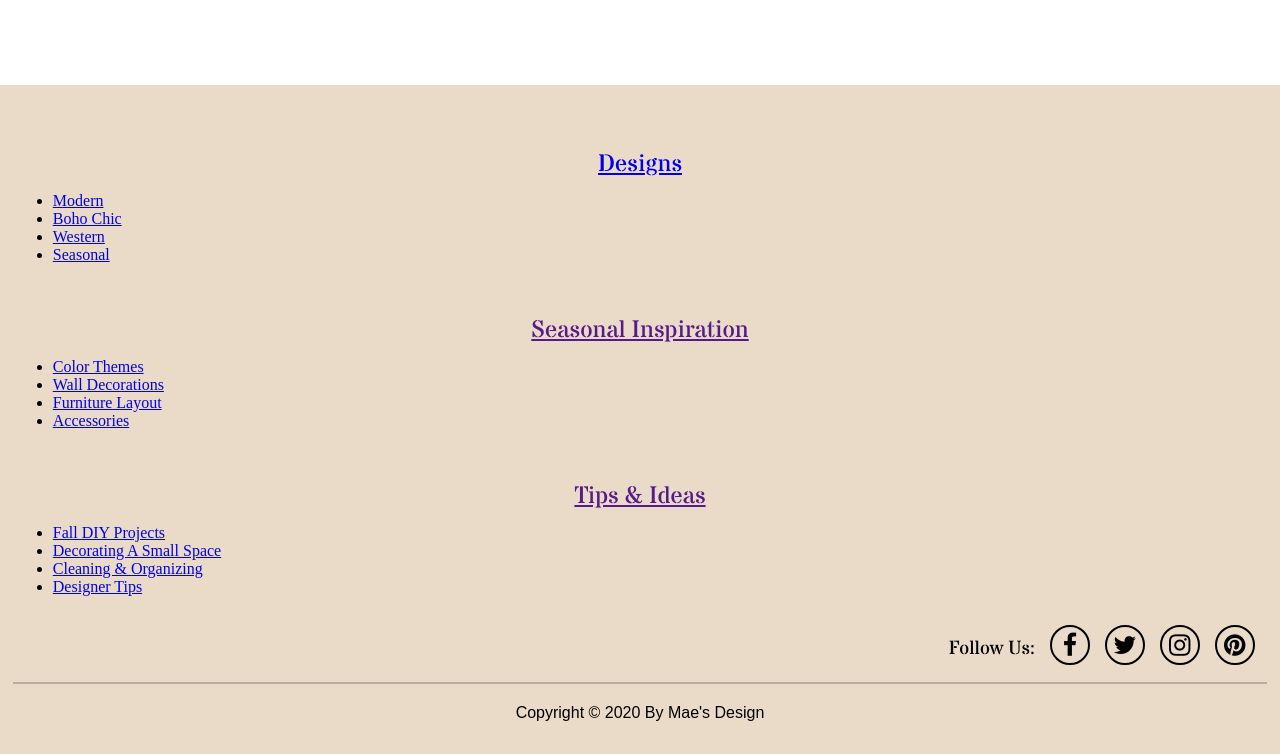
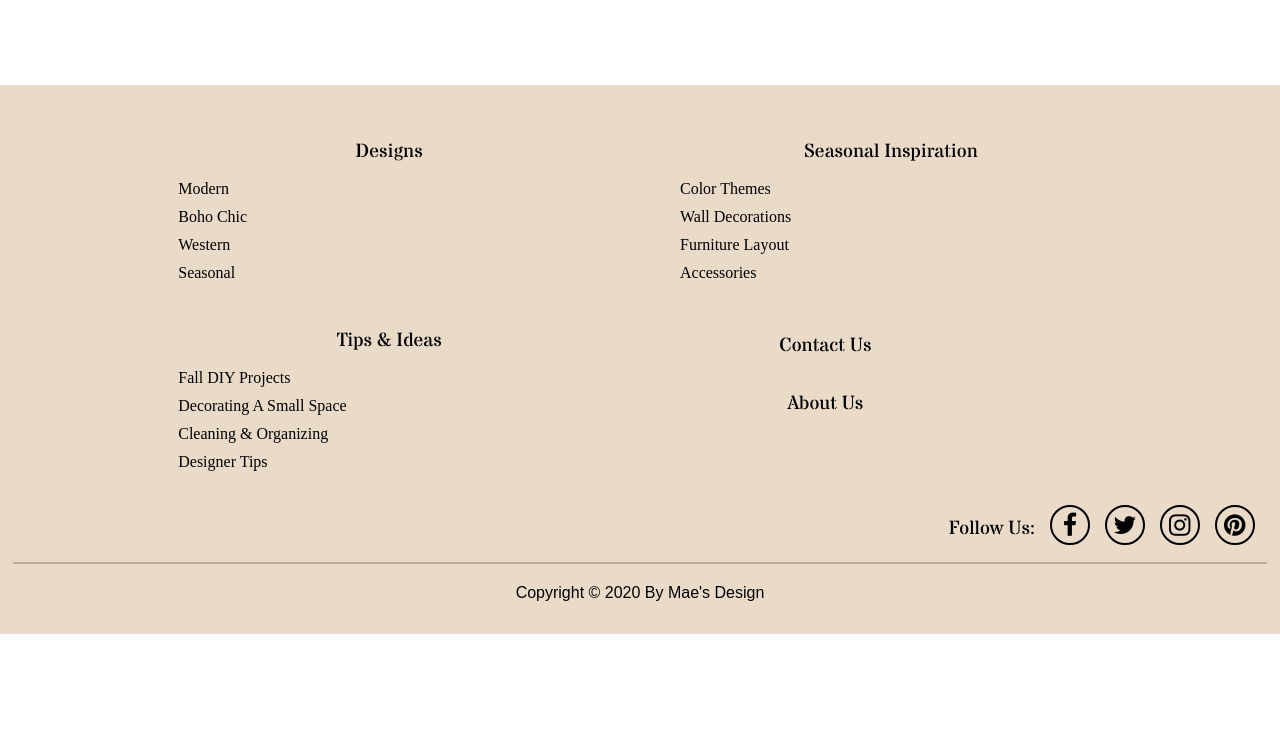
Before and after one commit to monterosarah/P2_MONTERO_SARAH, a plain HTML site: page index.html in a window 1280 px wide. Shown: the part 2269-3023 px from the top of the page. After the commit the page ends 2903 px from the top, so only its background shows below. Drawn offline with nearby package versions, Linux system fonts and the light colour scheme.

Commit message:
Styled Mobile Site Map

```diff
--- a/index.html
+++ b/index.html
@@ -131,6 +131,7 @@
 <!--- Footer --->
 <footer>
 
+  <div id="designmap" class="map">
     <h3><a href="designs.html">Designs</a></h3>
     <div id="design">
       <ul>
@@ -140,8 +141,10 @@
         <li><a href="designs.html">Seasonal</a></li>
       </ul>
     </div>
+  </div>
 
-    <h3><a href="">Seasonal Inspiration</a></h3>
+  <div id="inspirationmap" class="map">
+    <h3><a href="inspiration.html">Seasonal Inspiration</a></h3>
     <div id="inspiration">
       <ul>
         <li><a href="inspiration.html">Color Themes</a></li>
@@ -150,9 +153,11 @@
         <li><a href="inspiration.html">Accessories</a></li>
       </ul>
     </div>
+  </div>
 
-    <h3><a href="">Tips &amp; Ideas</a></h3>
-    <div id="inspiration">
+  <div id="ideasmap" class="map">
+    <h3><a href="ideas.html">Tips &amp; Ideas</a></h3>
+    <div id="ideas">
       <ul>
         <li><a href="ideas.html">Fall DIY Projects</a></li>
         <li><a href="ideas.html">Decorating A Small Space</a></li>
@@ -160,6 +165,17 @@
         <li><a href="ideas.html">Designer Tips</a></li>
       </ul>
     </div>
+  </div>
+
+<div id="singles">
+  <div id="contactmap" class="map">
+    <h3><a href="contact.html">Contact Us</a></h3>
+  </div>
+
+  <div id="aboutmap" class="map">
+    <h3><a href="about.html">About Us</a></h3>
+  </div>
+</div>
 
   <p id="social">Follow Us:
     <a href="https://www.facebook.com/" target="_blank" class="fa fa-facebook"></a>
--- a/styles.css
+++ b/styles.css
@@ -40,11 +40,16 @@ h2 {
 h3 {
     font-family: 'Stardos Stencil', cursive;
     font-weight: 400;
-    font-size: 1.5rem;
+    font-size: 1.2rem;
     text-align: center;
+    line-height: .5rem;
+    margin-top: 50px;
     text-decoration: underline;
-    margin-top: 50px;
-    margin-bottom: -5px;
+}
+
+h3 a {
+    text-decoration: underline;
+    color: black;
 }
 
 p {
@@ -52,8 +57,6 @@ p {
     font-size: 1.2rem;
     line-height: 2rem;
     text-align: center;
-    padding-left: 8%;
-    padding-right: 8%;
 }
 
 /* Hamburger Menu */
@@ -411,12 +414,49 @@ footer p {
     margin-bottom: 7px;
 }
 
+/* Site Map */
+
+.map {
+    width: 60%;
+    padding-left: 10%;
+    padding-right: 10%;
+}
+
+.map a {
+    text-decoration: none;
+    color: black;
+}
+
+.map li {
+    list-style-type: none;
+    text-align: left;
+    line-height: 1.75rem;
+}
+
+#inspirationmap {
+    float: right;
+    margin-left: -50px;
+    margin-top: -205px;
+}
+
+#singles {
+    float: right;
+    width: 60%;
+    margin-top: -200px;
+}
+
+#singles h3 {
+    width: 100%;
+    margin-left: 85px;
+}
+
 /* Social Media Links */
 
 #social {
     font-family: 'Stardos Stencil', cursive;
     font-size: 1.2rem;
     text-align: right;
+    margin-right: 20px;
 }
 
 footer .fa {
```
